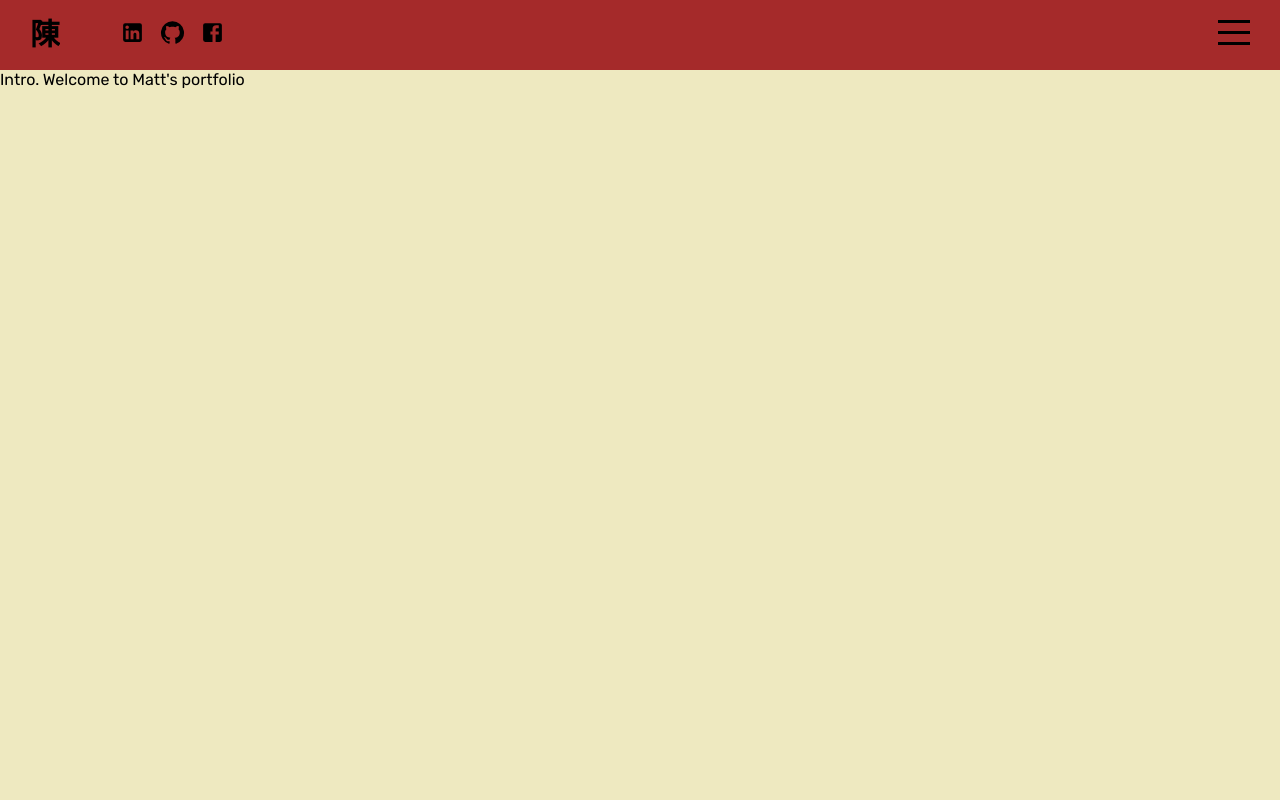
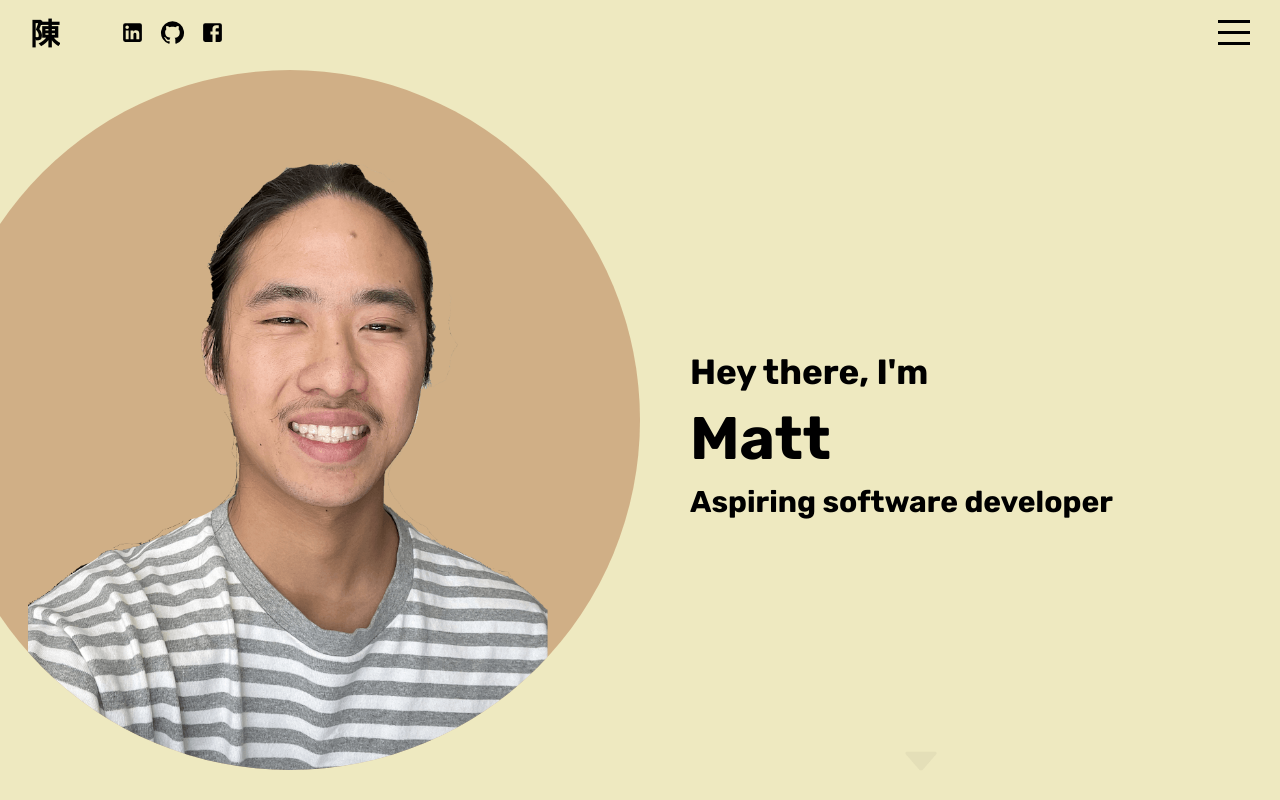
Before and after one commit to hey-chan/portfolio-v2.0, a React (Create React App) app: page / in a window 1280 px wide. Built offline with nearby package versions, Linux system fonts and the light colour scheme.

Commit message:
Added intro page and asset pics

```diff
--- a/src/components/intro/Intro.js
+++ b/src/components/intro/Intro.js
@@ -3,7 +3,23 @@ import './intro.scss'
 export default function Intro() {
   return (
     <div className="intro" id="intro">
-      <p>Intro. Welcome to Matt's portfolio</p>
+      <div className="left">
+        <div className="imgContainer">
+          <img src="assets/me.png" alt="matt-liu" />
+        </div>
+      </div>
+      <div className="right">
+        <div className="wrapper">
+          <h2>Hey there, I'm</h2>
+          <h1>Matt</h1>
+          <h3>Aspiring software developer</h3>
+          {/* <h3><span></span></h3> */}
+        </div>
+        <a href="#aboutme">
+          <img src="assets/arrow.png" alt=""/>
+        </a>
+      </div>
+      {/* <p>Intro. Welcome to Matt's portfolio</p> */}
     </div>
   )
 }
--- a/src/components/intro/intro.scss
+++ b/src/components/intro/intro.scss
@@ -1,3 +1,69 @@
 .intro{
   background-color: rgb(238, 233, 192);
+  display: flex;
+
+  .left{
+    flex: 0.5;
+    overflow: hidden;
+    // background-color: palevioletred;
+
+    .imgContainer{
+      width: 700px;
+      height: 700px;
+      background-color: rgba(170, 105, 62, 0.452);
+      border-radius: 50%;
+      display: flex;
+      align-items: flex-end;
+      justify-content: center;
+      float: right;
+
+      img{
+        width: 75%;
+      }
+    }
+  }
+
+  .right{
+    flex: 0.5;
+    position: relative;
+    // background-color: lawngreen;
+
+    .wrapper{
+      width: 100%;
+      height: 100%;
+      padding-left: 50px;
+      display: flex;
+      flex-direction: column;
+      justify-content: center;
+    }
+
+    h1{
+      font-size: 60px;
+      margin: 10px 0;
+    }
+
+    h2{
+      font-size: 35px;
+    }
+
+    h3{
+      font-size: 30px;
+    }
+  }
+  a{
+    position: absolute;
+    bottom: 10px;
+    left: 40%;
+
+    img{
+      width: 50px;
+      animation: arrowBlink 2s infinite;
+    }
+
+    @keyframes arrowBlink {
+      100%{
+        opacity: 0;
+      }
+    }
+  }
 }
--- a/src/components/navbar/navbar.scss
+++ b/src/components/navbar/navbar.scss
@@ -3,7 +3,7 @@
 .navbar{
   width: 100%;
   height: 70px;
-  background-color: $mainColor;
+  background-color: rgb(238, 233, 192);
   color: black;
   position: fixed;
   top: 0;
```
Also changed, not shown: public/assets/arrow.png (added), public/assets/me.png (added).
